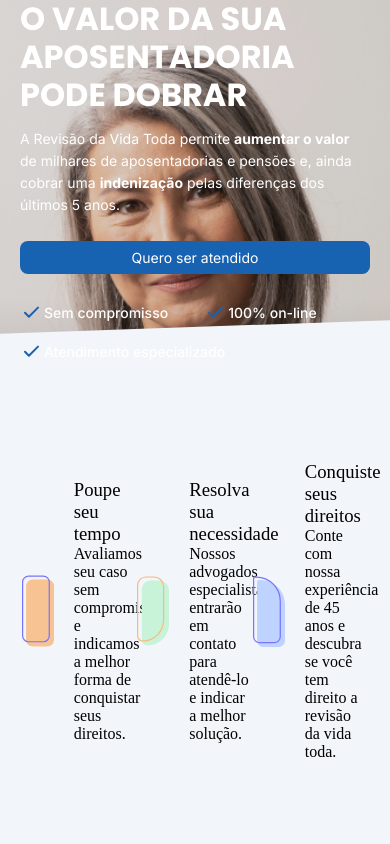
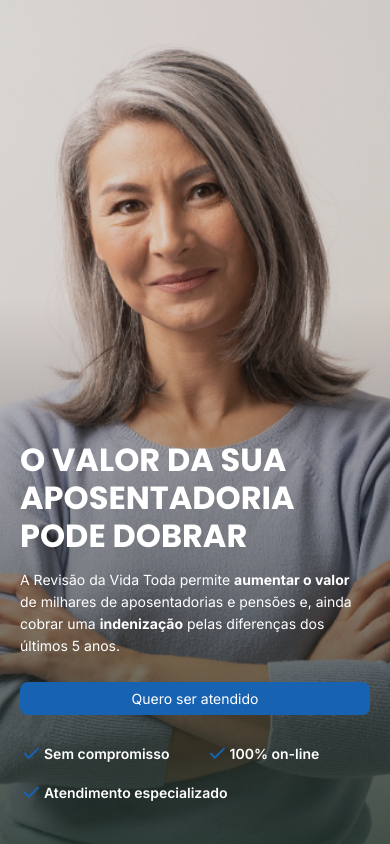
Before and after one commit to iliampav/glomb-website, a Next.js app: page /aposentadoria in a window 390 px wide. Shown: the top 844 px of the page. Built offline with nearby package versions, Linux system fonts and the light colour scheme.

Commit message:
changes on responsive second section

```diff
--- a/src/components/formsTitles/index.tsx
+++ b/src/components/formsTitles/index.tsx
@@ -20,7 +20,7 @@ export default function FormsTopics(props: formsTitleInterface) {
     return (
         <section className={styles.formsTopicsSection}>
             <div className={`container ${styles.formsTopics}`}>
-                <div className={styles.singleFormBox}>
+                <div className={`${styles.singleFormBox} ${styles.flexStart}`}>
                     <OrangeForm />
                     <div>
                         <h3>{firstTitle}</h3>
--- a/src/components/formsTitles/styles.module.scss
+++ b/src/components/formsTitles/styles.module.scss
@@ -18,6 +18,20 @@
     transform: skewY(-2deg);
 }
 
+.singleFormBox {
+    position: relative;
+
+    h3 {
+        font: $internal-title;
+        line-height: 32px;
+        margin-bottom: 8px;
+    }
+
+    p {
+        font: $main-text;
+    }
+}
+
 .formsTopics {
     display: flex;
     justify-content: center;
@@ -27,9 +41,22 @@
     >div {
         width: 33%;
         display: flex;
-        justify-content: flex-start;
         align-items: center;
-        gap: 20px;
+        gap: 26px;
+
+        &.flexStart {
+            justify-content: flex-start;
+
+            &:after {
+                content: "";
+                position: absolute;
+                bottom: -40%;
+                right: 6%;
+                height: 200%;
+                border-right: 1px solid $light-gray;
+                z-index: 1;
+            }
+        }
 
         &.flexEnd {
             justify-content: flex-end;
@@ -37,6 +64,16 @@
 
         &.center {
             justify-content: center;
+
+            &:after {
+                content: "";
+                position: absolute;
+                bottom: -40%;
+                right: -4%;
+                height: 200%;
+                border-right: 1px solid $light-gray;
+                z-index: 1;
+            }
         }
 
         div {
@@ -50,13 +87,41 @@
 }
 
 @media (max-width: 992px) {
+    .formsTopics {
+        flex-wrap: wrap;
+        gap: 30px;
 
+        >div {
+            width: 45%;
+            justify-content: center !important;
+
+            &:after {
+                content: unset !important;
+            }
+        }
+    }
 }
 
 @media (max-width: 768px) {
+    .formsTopicsSection, .backgroundPlay {
+        background-color: transparent;
+    }
+    .formsTopics {
+        flex-wrap: wrap;
+        gap: 60px;
 
+        >div {
+            width: 100%;
+        }
+    }
 }
 
 @media (max-width: 576px) {
-
+    .formsTopics {
+        >div {
+            div {
+                max-width: 60%;
+            }
+        }
+    }
 }
--- a/src/components/staticBanner/index.tsx
+++ b/src/components/staticBanner/index.tsx
@@ -20,7 +20,7 @@ export default function StaticBanner(props: staticBannerInterface) {
     const {title, subTitle, buttonText, buttonLink, advantages, headerDesktop, headerMobile} = props
 
     return (
-        <section>
+        <section className={styles.staticbannerSection}>
             <div className={`container ${styles.bannerContainer}`}>
                 <div className={styles.textBox}>
                     <h1>{title}</h1>
@@ -32,12 +32,13 @@ export default function StaticBanner(props: staticBannerInterface) {
                     <div className={styles.checkedContainer}>
                         {
                             advantages.map((advantage: string) => {
-                                return <p><BlueCheck key={advantage} />{advantage}</p>
+                                return <p key={advantage}><BlueCheck />{advantage}</p>
                             })
                         }
                     </div>
                 </div>
                 <div className={styles.imageBox}>
+
                     <Image
                         className={'apearMobile'}
                         src={headerDesktop}
@@ -46,6 +47,7 @@ export default function StaticBanner(props: staticBannerInterface) {
                         alt="Mais de 20000 clientes com mais de 500 avaliações e nota 4.8 estrelas"
                         priority={true}
                     />
+
                     <Image
                         className={'apearDesktop'}
                         src={headerMobile}
@@ -54,6 +56,7 @@ export default function StaticBanner(props: staticBannerInterface) {
                         alt="Mais de 20000 clientes com mais de 500 avaliações e nota 4.8 estrelas"
                         priority={true}
                     />
+
                 </div>
             </div>
         </section>
--- a/src/components/staticBanner/styles.module.scss
+++ b/src/components/staticBanner/styles.module.scss
@@ -20,7 +20,7 @@
         }
 
         p {
-            font: $banner-text;
+            font: $main-text;
             margin-bottom: 40px;
         }
 
@@ -98,7 +98,9 @@
     .staticbannerSection {
         align-items: flex-end;
         padding-bottom: 32px;
+        height: 100vh;
     }
+
     .bannerContainer {
 
         .textBox {
--- a/src/styles/variables.scss
+++ b/src/styles/variables.scss
@@ -7,10 +7,12 @@ $branding-quartiary: #ECECEC;
 $branding-quinary: #F2F7FF;
 
 $light-gray-blue: #F2F6FA;
+$light-gray: #E6E6F1;
 
 // font styles
 
 $banner-title: bold 56px 'Poppins', sans-serif;
-$banner-text: 16px 'Inter', sans-serif;
+$internal-title: 600 24px 'Poppins', sans-serif;
+$main-text: 16px 'Inter', sans-serif;
 $button-text: 400 18px 'Inter', sans-serif;
-$approved-text: 500 16px 'Inter', sans-serif;
+$approved-text: 600 16px 'Inter', sans-serif;
```
